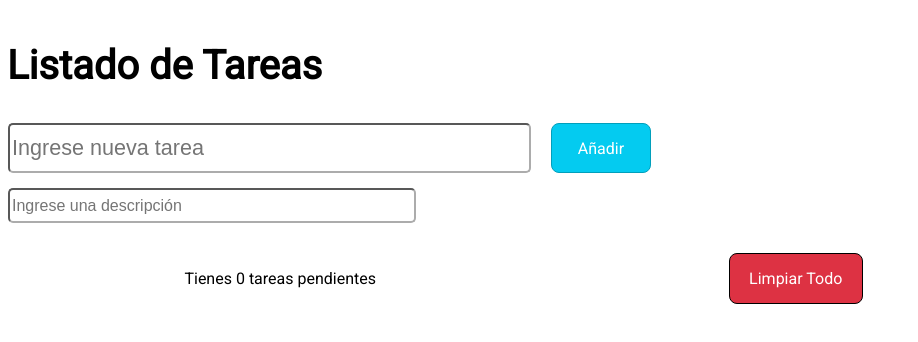
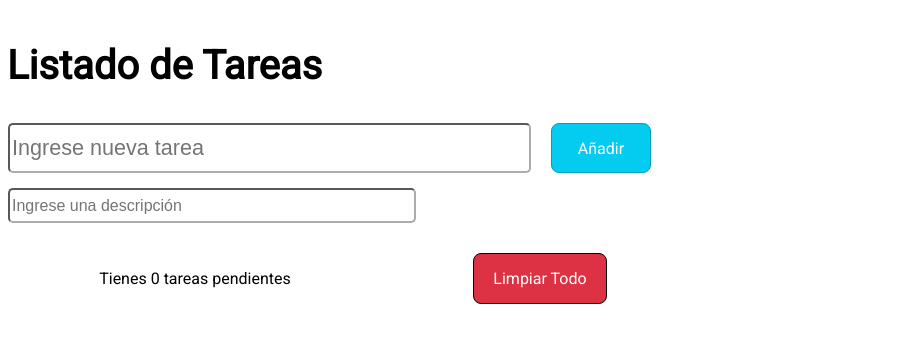
Before and after one commit to erickdavidhz7/my-react-task-list, a React (Vite) app: page / in a window 1280 px wide. Shown: the top 342 px of the page, without its empty margins (0-918 px from the left). Built offline with nearby package versions, Linux system fonts and the light colour scheme.

Commit message:
se mejoro estilos del footer

```diff
--- a/src/App.css
+++ b/src/App.css
@@ -239,6 +239,7 @@ button:focus-visible {
 }
 
 .Footer{
+  width: 45em;
   margin-top: 15px;
   display: flex;
   justify-content: space-around;
```
